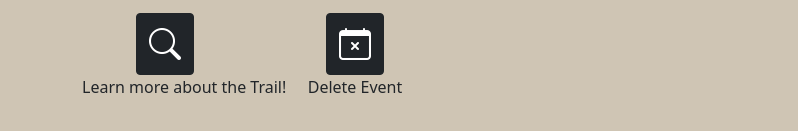
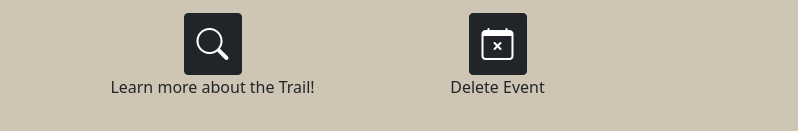
Before and after one commit to a-whall/cs326-final-trail-finders, a website with bundled scripts: page client/eventPage.html in a window 1280 px wide. Shown: the part 281-412 px from the top of the page, without its empty margins (0-798 px from the left). Built offline with nearby package versions, Linux system fonts and the light colour scheme; no server answers.

Commit message:
fixed bootstrap button breakpoint widths

```diff
--- a/client/eventPage.html
+++ b/client/eventPage.html
@@ -59,12 +59,12 @@
       <!-- Icon links -->
       <div class="row text-center my-3 text-nowrap">
         <!--Find Trail-->
-        <div class="col-lg-2 col-md-2 col-sm-3 col-xs-1">
+        <div class="col-lg-3 col-md-3 col-sm-4 col-xs-1">
           <button id="findTrail" class="btn btn-dark bi bi-search icon" data-toggle="tooltip" data-placement="bottom" title="Find Trail"></button>
           <div class="row"><label>Learn more about the Trail!</label></div>
         </div>
         <!-- Delete Event -->
-        <div class="col-lg-2 col-md-2 col-sm-3 col-xs-1">
+        <div class="col-lg-3 col-md-3 col-sm-4 col-xs-1">
           <button id="deleteEvent" class="btn btn-dark bi bi-calendar-x icon" data-toggle="tooltip" data-placement="bottom" title="Find Event"></button>
           <div class="row"><label>Delete Event</label></div>
         </div>
```
